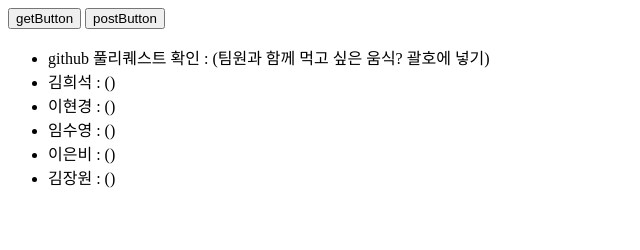
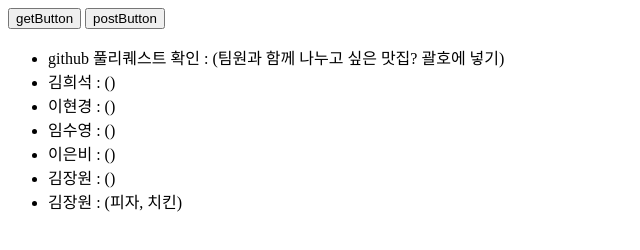
Before and after one commit to seed0335/E1I4, a plain HTML site: page templates/index.html in a window 1280 px wide. Shown: the whole page, without its empty margins (0-640 px from the left). Drawn offline with Linux system fonts and the light colour scheme.

Commit message:
피자, 치킨

```diff
--- a/templates/index.html
+++ b/templates/index.html
@@ -28,12 +28,13 @@
     <button onclick="getButton()">getButton</button>
     <button onclick="postButton()">postButton</button>
     <ul>
-        <li>github 풀리퀘스트 확인 : (팀원과 함께 먹고 싶은 움식? 괄호에 넣기)</li>
+        <li>github 풀리퀘스트 확인 : (팀원과 함께 나누고 싶은 맛집? 괄호에 넣기)</li>
         <li>김희석 : ()</li>
         <li>이현경 : ()</li>
         <li>임수영 : ()</li>
         <li>이은비 : ()</li>
         <li>김장원 : ()</li>
+        <li>김장원 : (피자, 치킨)</li>
     </ul>
 </body>
 
```
